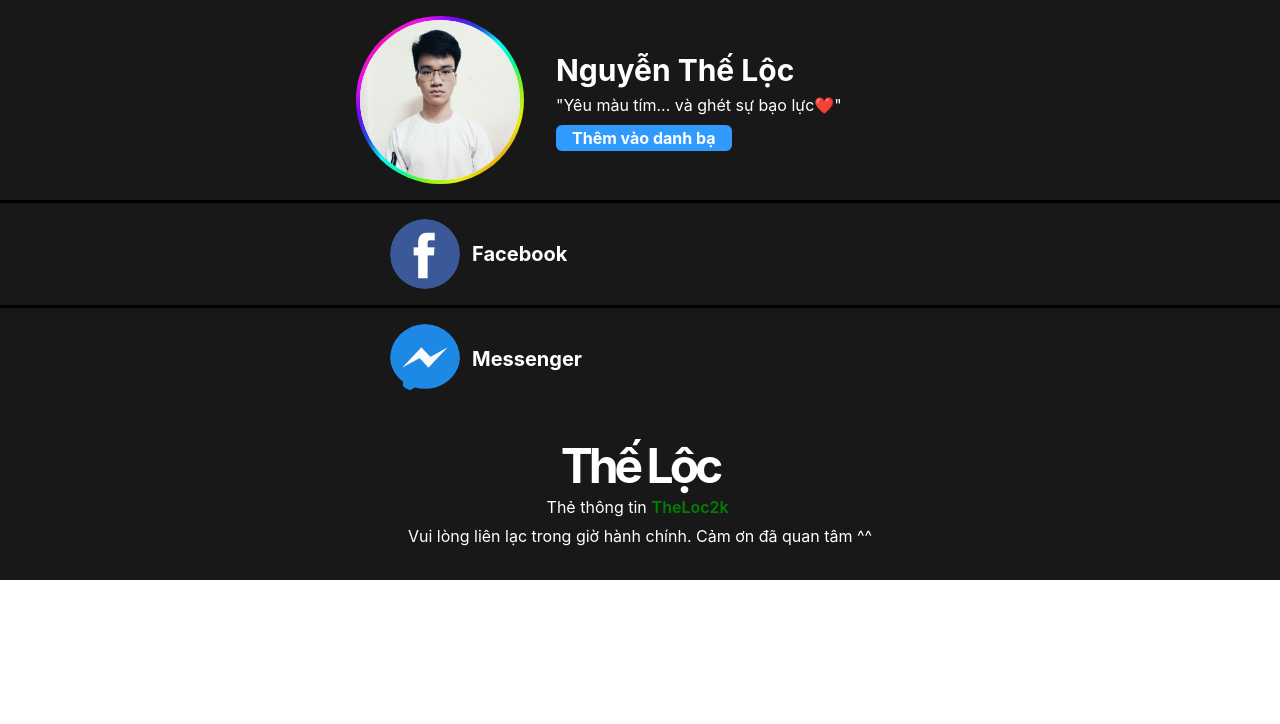
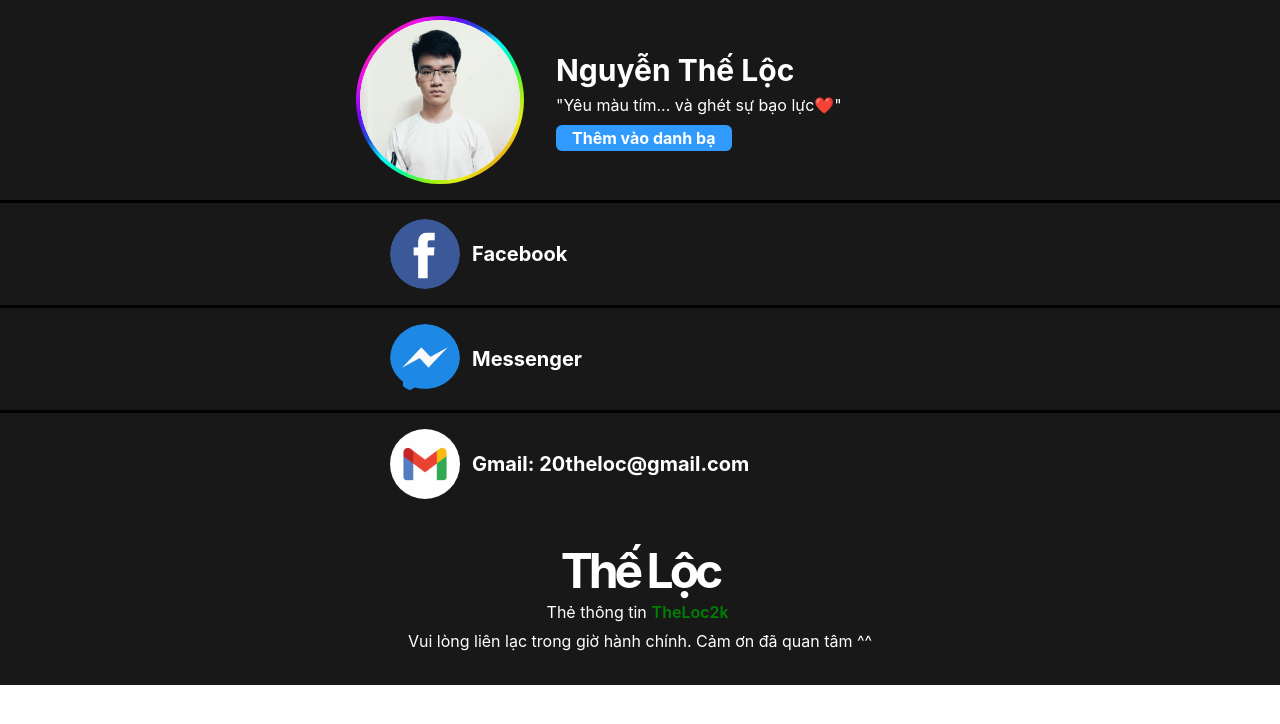
Before and after one commit to theloc2k/theloc2k.github.io, a plain HTML site: page index.html in a window 1280 px wide. Drawn offline with Linux system fonts and the light colour scheme.

Commit message:
Update index.html

```diff
--- a/index.html
+++ b/index.html
@@ -40,6 +40,12 @@
                     <div class="social-name">Messenger</div>
                 </div>
             </a>
+            <a href="https://mail.google.com/mail/u/0/#inbox?compose=new" target="_blank" class="social-item">
+                <div class="item-center__flex">
+                    <img src="assets/img/social-profile/gmail.png" alt="" class="social-image">
+                    <div class="social-name">Gmail: 20theloc@gmail.com</div>
+                </div>
+            </a>
 
         </div>
         <!-- END SOCIAL MEDIA SECTION -->
```
